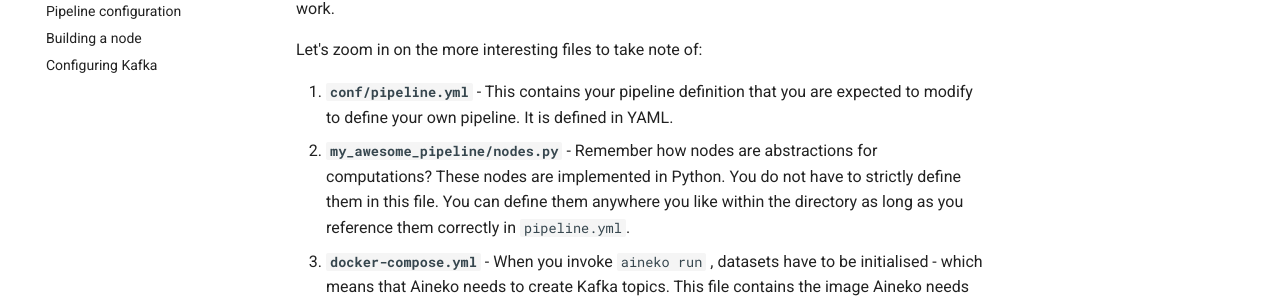
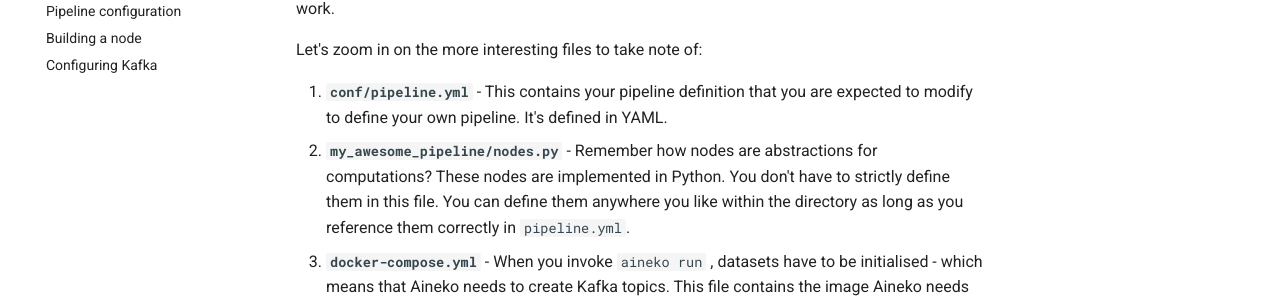
Before and after one commit to aineko-dev/aineko, an MkDocs documentation site: the page built from docs/developer_guide/aineko_project.md, in a window 1280 px wide and 900 px high, scrolled down 578 px. Shown: the part 178-478 px from the top of the window. Built offline with MkDocs 1.6.1 and Material for MkDocs 9.7.7, drawn with Linux system fonts in a browser that asks for light colours; comment, search, counter and statistics services are not loaded; the version menu is left out.

Commit message:
fix: contractions

```diff
--- a/docs/developer_guide/aineko_project.md
+++ b/docs/developer_guide/aineko_project.md
@@ -30,8 +30,8 @@
 
 Let's zoom in on the more interesting files to take note of:
 
-1. **`conf/pipeline.yml`** - This contains your pipeline definition that you are expected to modify to define your own pipeline. It is defined in YAML.
-2. **`my_awesome_pipeline/nodes.py`** - Remember how nodes are abstractions for computations? These nodes are implemented in Python. You do not have to strictly define them in this file. You can define them anywhere you like within the directory as long as you reference them correctly in `pipeline.yml`.
+1. **`conf/pipeline.yml`** - This contains your pipeline definition that you are expected to modify to define your own pipeline. It's defined in YAML.
+2. **`my_awesome_pipeline/nodes.py`** - Remember how nodes are abstractions for computations? These nodes are implemented in Python. You don't have to strictly define them in this file. You can define them anywhere you like within the directory as long as you reference them correctly in `pipeline.yml`.
 3. **`docker-compose.yml`** - When you invoke `aineko run` , datasets have to be initialised - which means that Aineko needs to create Kafka topics. This file contains the image Aineko needs to create containers from, as well as other configurations like environment variables and network settings. _You typically do not have to change this file._
 
 ## Defining a pipeline
```
Also changed, not shown: docs/contributing.md (+1 -1 lines), docs/developer_guide/concepts.md (+1 -1 lines), docs/developer_guide/node_implementation.md (+1 -1 lines), docs/quickstart.md (+1 -1 lines).
